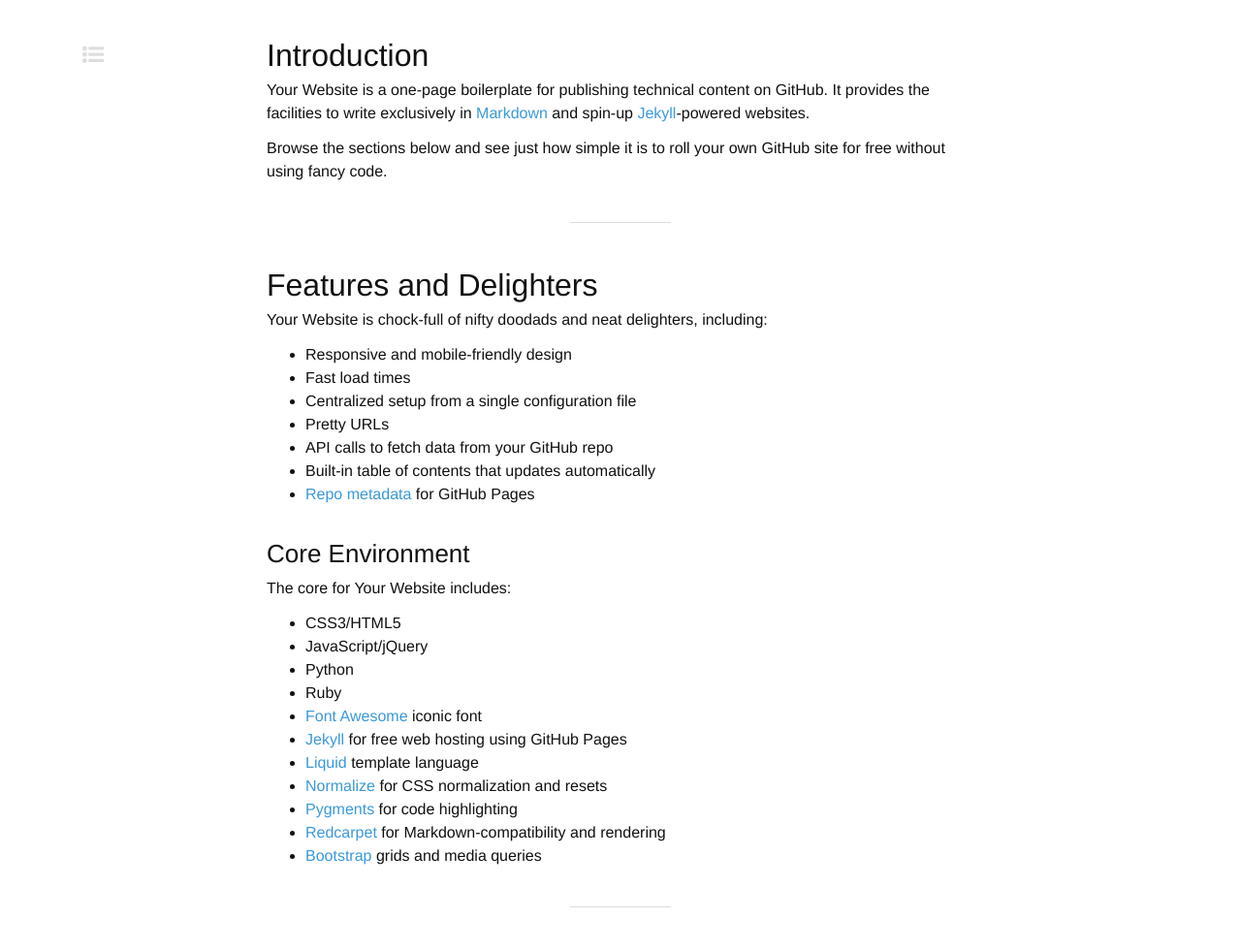
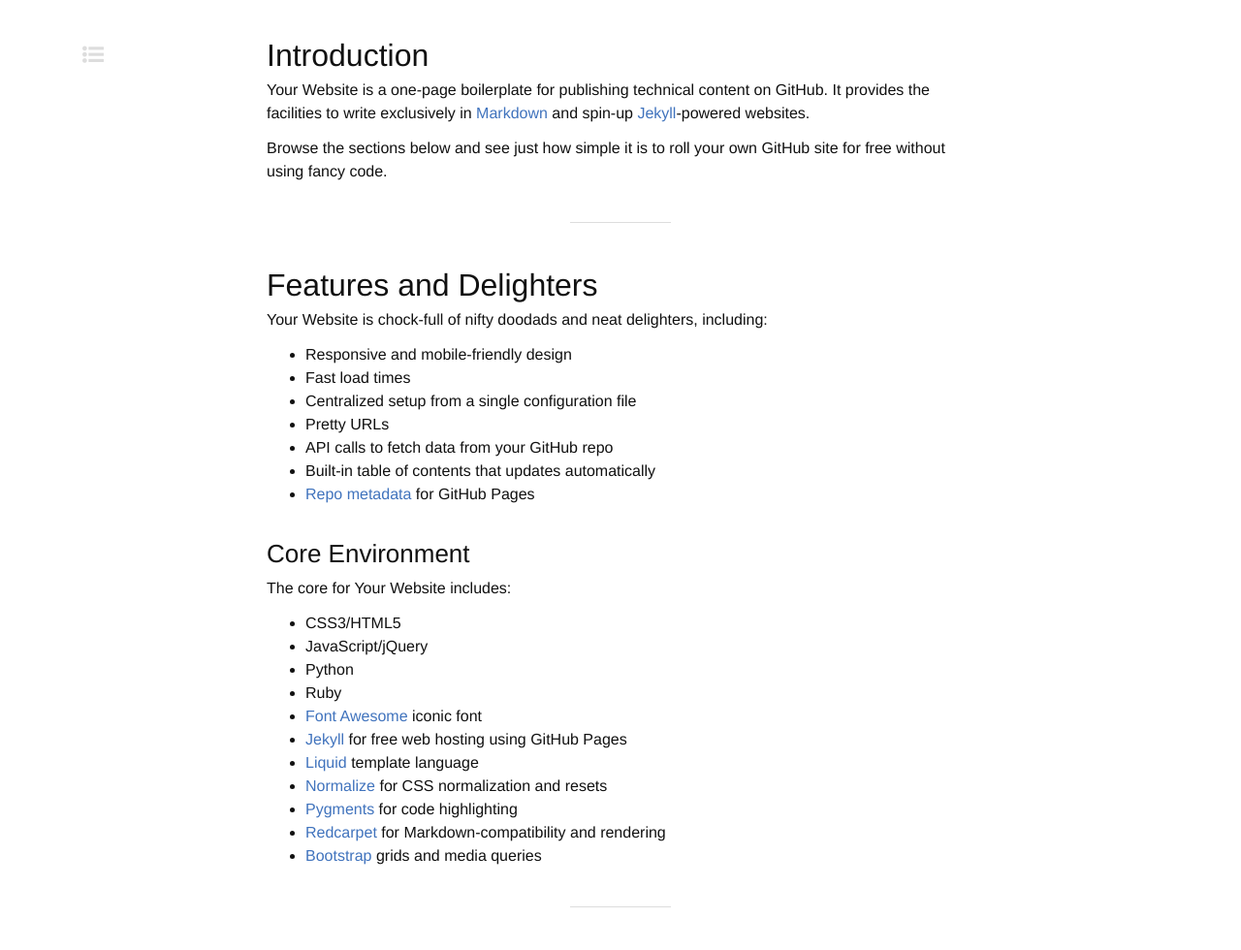
Before and after one commit to caleorourke/skim, a Jekyll site: the page built from index.md, in a window 1280 px wide. Shown: the part 389-1369 px from the top of the page at 97% size. Built offline with Jekyll 4.4.1, drawn with Linux system fonts in a browser that asks for light colours; nearby versions of some CDN libraries; Markdown is read by kramdown in place of the engine named in the settings.

Commit message:
update color scheme

```diff
--- a/stylesheets/scaffolding.css
+++ b/stylesheets/scaffolding.css
@@ -143,7 +143,7 @@
 }
 
 a {
-  color: #3a99d8;
+  color: #4073bd;
   -webkit-transition-duration: .4s;
           transition-duration: .4s;
 }
@@ -151,7 +151,7 @@
 a:hover,
 a:focus,
 a:active {
-  color: #3a99d8;
+  color: #4073bd;
   text-decoration: underline;
 }
 
```
